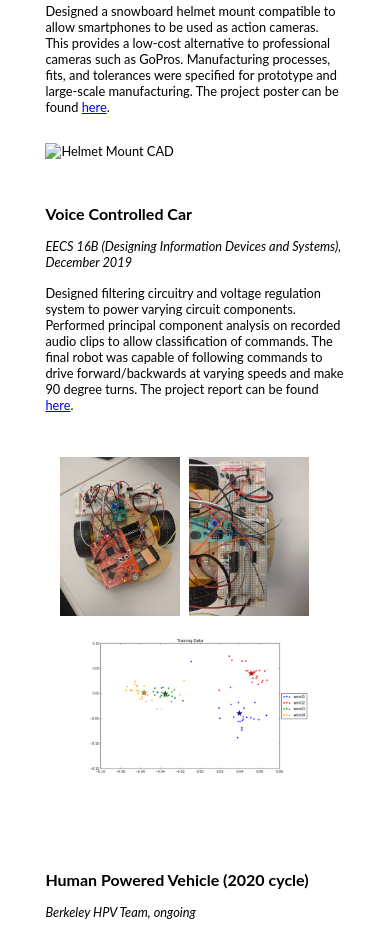
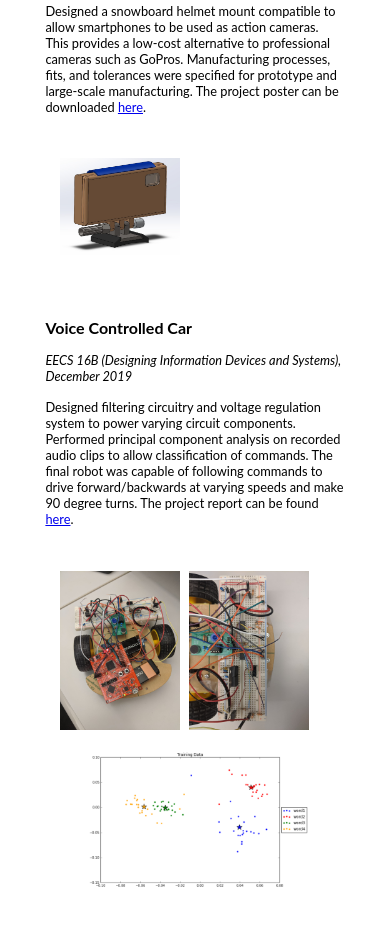
Before and after one commit to dixun-cui/dixun-cui-dixun-cui.github.io, a plain HTML site: page projects.html in a window 390 px wide. Shown: the part 972-1904 px from the top of the page. Drawn offline with Linux system fonts and the light colour scheme.

Commit message:
tried new things for projects

```diff
--- a/projects.html
+++ b/projects.html
@@ -14,7 +14,7 @@
   <title>Projects</title>
   <meta charset="UTF-8">
   <meta name="viewport" content="width=device-width, initial-scale=1">
-  <link rel="stylesheet" href="styles.css" </head> <body>
+  <link rel="stylesheet" type="text/css" href="styles.css"> </head> <body>
   <div class="container">
     <div class="navigation">
       <div class="nav-link">
@@ -48,14 +48,14 @@
     </div>
 
     <a name="E27Project"></a>
-    <h5> Snowboard Helmet Mount </h5>
+    <h5> Snowboard Helmet Mount</h5>
     <h6> E27 (Intro to Manufacturing and Tolerancing), May 2020 </h6>
     <div class="projectDesc">
       <p> Designed a snowboard helmet mount compatible to allow smartphones to be used as action cameras.
         This provides a low-cost alternative to professional cameras such as GoPros. Manufacturing processes, fits, and
-        tolerances were specified for prototype and large-scale manufacturing. The project poster can be found <a href="resources/16B.pdf" target="_blank" download>here</a>.</p>
+        tolerances were specified for prototype and large-scale manufacturing. The project poster can be downloaded <a href="resources/E27.pdf" target="_blank" download>here</a>.</p>
       <br>
-      <img src="resources/27.jpg" alt="Helmet Mount CAD" class = "HelmetMount">
+      <img src="resources/27.jpg" alt="Helmet Mount CAD" class = "helmetmount">
     </div>
 
     <a name="ME135Project"></a>
--- a/styles.css
+++ b/styles.css
@@ -305,10 +305,16 @@ ul {
   .projectDesc {
     margin-bottom: 15%;
     font-size: 80%;
+    height: 100%;
   }
 
-  .HelmetMount {
-
+  .helmetmount {
+    position: relative;
+    max-width: 40%;
+    max-height: auto;
+    padding: 5%;
+    width: 80%;
+    height: auto;
   }
 
   .hpvside {
```
Also changed, not shown: courses.html (+1 -1 lines), index.html (+1 -1 lines), resources/27-2.jpg (added), resources/27.jpg (added), 1 other file.
